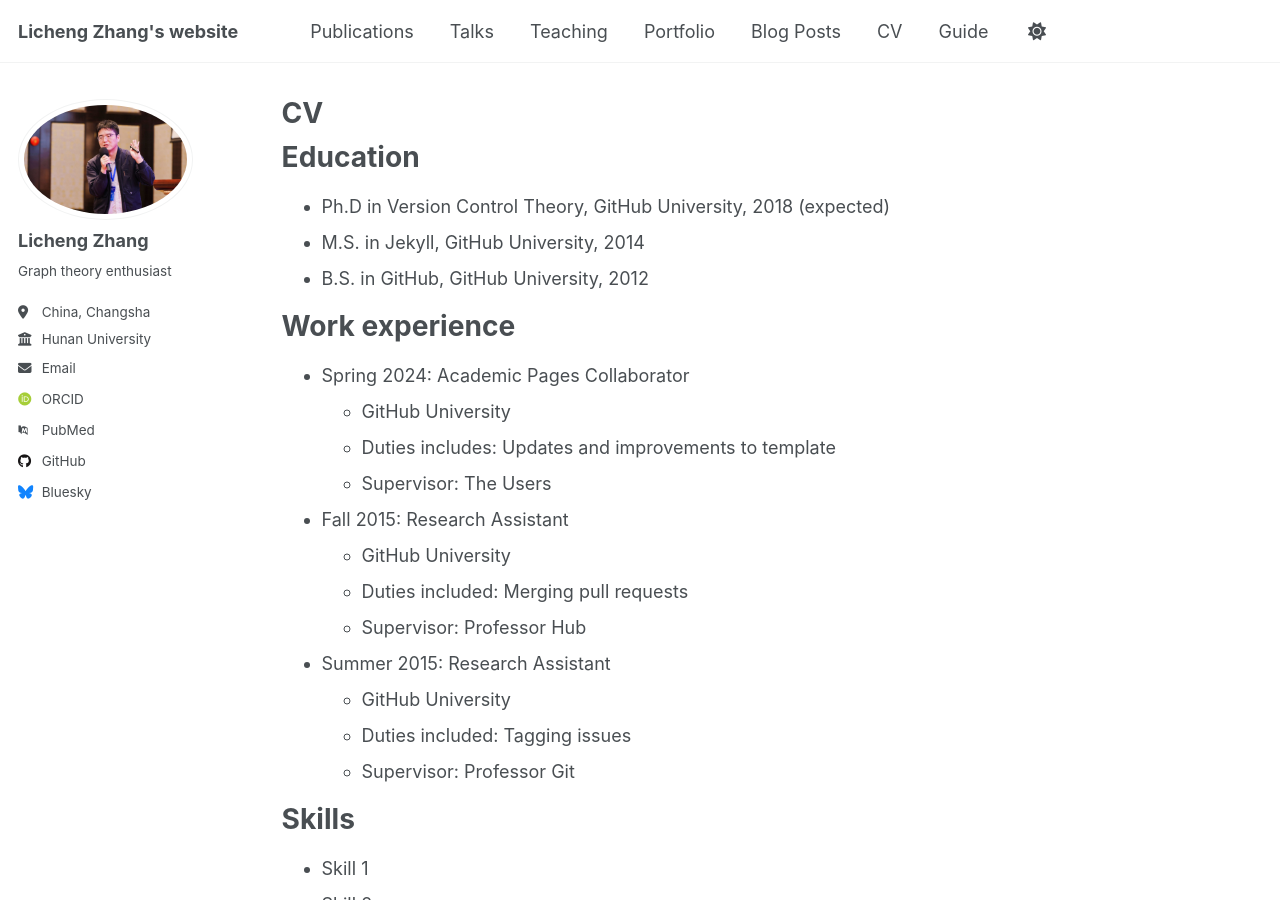
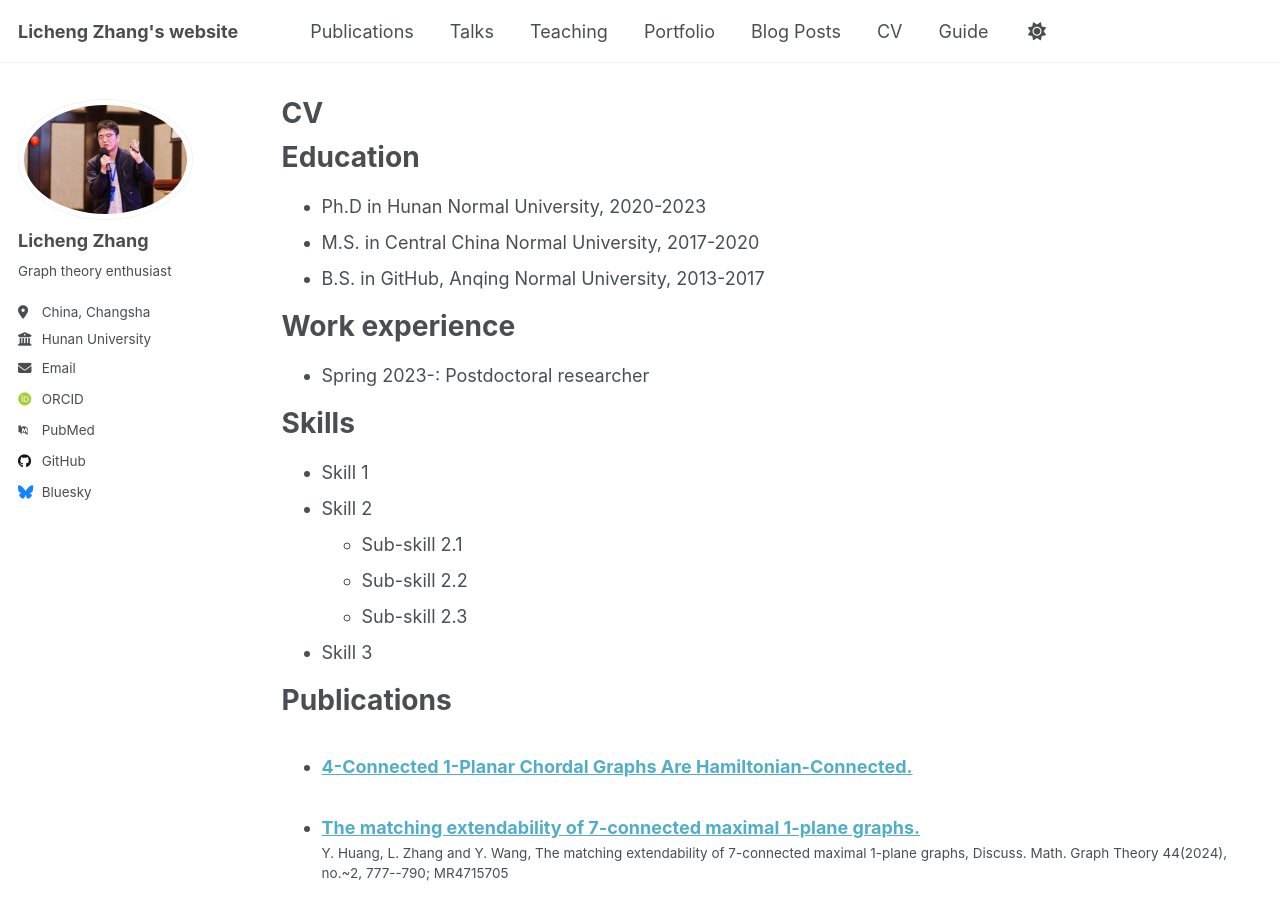
Before and after one commit to lichengzhang2/lichengzhang.github.io, a Jekyll site: the page built from _pages/cv.md, in a window 1280 px wide and 900 px high. Built offline with Jekyll 4.4.1, drawn with Linux system fonts in a browser that asks for light colours; some web fonts are replaced; a script that is not in the unit is left out.

Commit message:
Update cv.md

```diff
--- a/_pages/cv.md
+++ b/_pages/cv.md
@@ -11,26 +11,15 @@ redirect_from:
 
 Education
 ======
-* Ph.D in Version Control Theory, GitHub University, 2018 (expected)
-* M.S. in Jekyll, GitHub University, 2014
-* B.S. in GitHub, GitHub University, 2012
+* Ph.D in Hunan Normal University, 2020-2023
+* M.S. in Central China Normal University, 2017-2020
+* B.S. in GitHub, Anqing Normal University, 2013-2017
 
 Work experience
 ======
-* Spring 2024: Academic Pages Collaborator
-  * GitHub University
-  * Duties includes: Updates and improvements to template
-  * Supervisor: The Users
+* Spring 2023-: Postdoctoral researcher
 
-* Fall 2015: Research Assistant
-  * GitHub University
-  * Duties included: Merging pull requests
-  * Supervisor: Professor Hub
 
-* Summer 2015: Research Assistant
-  * GitHub University
-  * Duties included: Tagging issues
-  * Supervisor: Professor Git
 
 Skills
 ======
```
